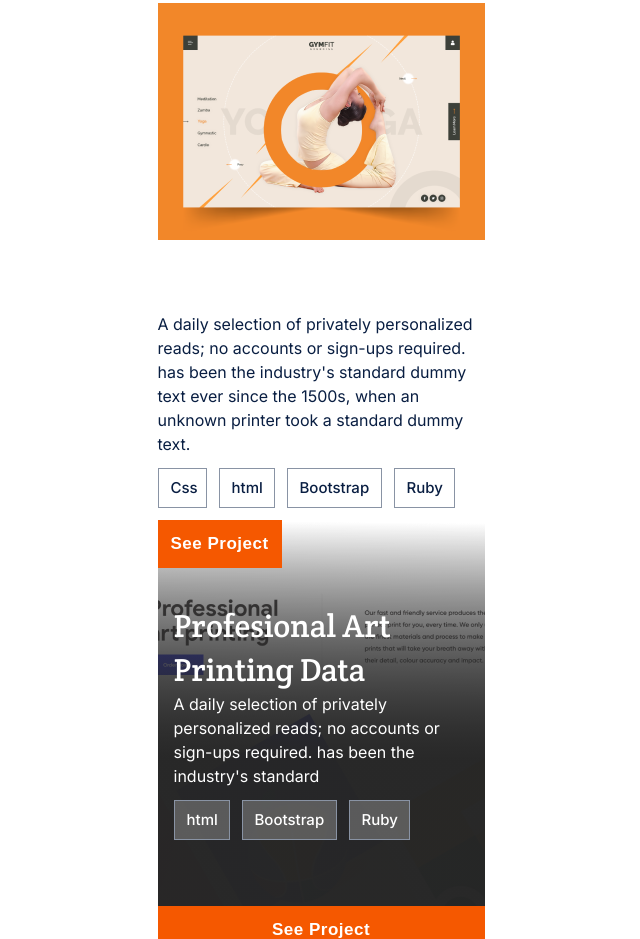
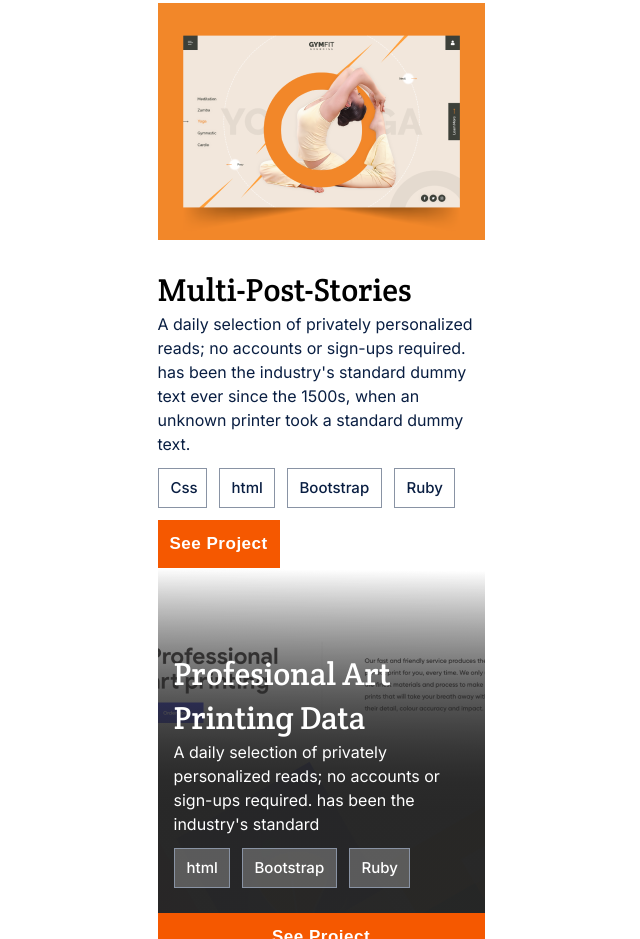
Before and after one commit to ZuhRa-HashiMi/portfolio_mobile, a website: page index.html in a window 1280 px wide. Shown: the part 1041-1980 px from the top of the page, without its empty margins (319-959 px from the left). Drawn offline with Linux system fonts and the light colour scheme; files whose address does not match are found by name.

Commit message:
add some chnages

```diff
--- a/css/style.css
+++ b/css/style.css
@@ -167,7 +167,7 @@ li {
   font-weight: 400;
   font-size: 32px;
   line-height: 44px;
-  color: white;
+  color: black;
 }
 
 .recent-works p {
@@ -298,8 +298,8 @@ button:active {
   color: #f4f1f0;
 }
 
-.recent-works button {
-  width: 124px;
+.recent-works button:not(.first_button){
+  width: 100%;
   height: 48px;
   float: left;
 }
@@ -314,14 +314,14 @@ button:active {
 }
 
 .card-content {
-  height: 386px;
+  height: 345px;
   background:
     linear-gradient(
       180.45deg,
       rgba(38, 38, 38, 0) 0.75%,
       rgba(38, 38, 38, 0.9) 61.94%
     ),
-    url(assets/Img\ Placeholder2.png);
+    url(../assets/ImgPlaceholder2.png);
   padding: 0 16px;
   padding-top: 84px;
 }
@@ -504,79 +504,3 @@ button:active {
   height: 18px;
   border-radius: 150px;
 }
-
-/* .contact-me {
-  display: flex;
-  flex-direction: column;
-  justify-content: center;
-  background: white;
-  padding: 120px 24px;
-}
-
-.contact-info > h6 {
-  font-family: 'Inter', sans-serif;
-  font-style: normal;
-  font-weight: 700;
-  font-size: 32px;
-  line-height: 44px;
-  text-align: center;
-  width: 327px;
-  height: 216px;
-  color: #172b4d;
-}
-
-form {
-  display: flex;
-  flex-direction: column;
-  justify-content: center;
-  gap: 20px;
-  padding: 8px;
-}
-
-input {
-  font-weight: normal;
-  font-size: 15px;
-  line-height: 24px;
-  height: 48px;
-  border-style: none;
-  background: white;
-  padding-left: 5px;
-}
-
-textarea {
-  font-style: normal;
-  font-weight: normal;
-  font-size: 15px;
-  line-height: 24px;
-  border-style: none;
-  padding-left: 10px;
-  height: 114px;
-  background: white;
-} */
-
-/* footer {
-  border-top: 1px solid #dfe1e6;
-  display: flex;
-  justify-content: center;
-  width: 100%;
-  background-color: white;
-}
-
-.footer .social-icon ul {
-  display: flex;
-}
-
-.footer .social-icon ul li {
-  list-style-type: none;
-}
-
-.shape {
-  display: flex;
-  justify-content: center;
-  width: 134px;
-  height: 5px;
-  bottom: 8px;
-  background: #0d151e;
-  border-radius: 10px;
-  margin-left: 48px;
-} */
--- a/index.html
+++ b/index.html
@@ -7,8 +7,6 @@
     <link href="https://fonts.googleapis.com/css?family=Roboto:100,100italic,300,300italic,regular,italic,500,500italic,700,700italic,900,900italic" rel="stylesheet" />
     <link href="https://fonts.googleapis.com/css?family=Poppins:100,100italic,200,200italic,300,300italic,regular,italic,500,500italic,600,600italic,700,700italic,800,800italic,900,900italic" rel="stylesheet" />
     <link href="https://fonts.googleapis.com/css?family=Inter:100,200,300,regular,500,600,700,800,900" rel="stylesheet" />
-    <!-- <link href="css/bootstrap.min.css" rel="stylesheet" type="text/css" />
-    <link href="css/bootstrap-theme.min.css" rel="stylesheet" type="text/css" /> -->
     <link href="css/style.css" rel="stylesheet">
     <link href="css/all.min.css" rel="stylesheet">
     <link rel="preconnect" href="https://fonts.googleapis.com">
@@ -80,13 +78,13 @@
             <li class="boots">Bootstrap</li>
             <li class="ruby">Ruby</li>
         </ul>
-        <button type="button" >See Project</button>
+        <button class="first_button" type="button" >See Project</button>
     </div>
     <!-- first-Profesional-Art-Printing-Data -->
     <div class="card-section">
         <div class="work-card">
             <div class="card-content flex-container">
-                <h4 cljass="title">Profesional Art Printing Data</h4>
+                <h4 class="title">Profesional Art Printing Data</h4>
                 <p>A daily selection of privately personalized reads; no accounts or sign-ups required. has been the industry's standard</p>
                 <ul>
                     <li class="html">html</li>
@@ -232,76 +230,5 @@
           </ul>
         </div>
     </section><!-- #About me -->
-            <!-- ================
-              contact-me
-             ================
-    <section class="contact-me">
-        <div class="contact-info">
-            <h6 class="first-par">I'm always interested in hearing about new projects, so if you'd like to chat please get in touch.
-            </h6>
-
-          <form id="form" action="https://formspree.io/f/moqrjalz" method="post">
-                <input name="fullname" type="text" placeholder="Full name" minlength="5"
-                maxlength="50"
-                aria-label=" full name"
-                required>
-                <hr class="hr">
-
-                <input
-                    name="email"
-                    id="email"
-                    class="stored"
-                    type="email"
-                    placeholder="Email address"
-                    aria-label=" Email Address"
-                    required>
-                    <hr class="hr">
-
-
-                    <textarea
-                    name="message"
-                    id="message"
-                    class="stored"
-                    minlength="5"
-                    maxlength="500"
-                    aria-label=" Comments"
-                    required
-                    placeholder="Enter text here"
-                  ></textarea>
-                  <button id="submit" type="submit">Get in touch</button>
-            </form>
-            </div>
-
-    </section> <!-- #contact-me -->
-    <!-- ================
-          Footer
-      ================ -->
-       <!-- <footer class="footer">
-           <div class="social-icon">
-            <ul class="social_media">
-                <li>
-                    <a href="https://github.com/ZuhRa-HashiMi" target="blank"><img src="assets/github.svg" alt="github"></a>
-                </li>
-                <li>
-                    <a href="https://www.linkedin.com/in/zuhra-hashimi-601966214/" target="blank"><img src="assets/Linkedin.svg" alt="linkedin"></a>
-                </li>
-
-                <li>
-                    <a href="https://twitter.com/ZuhraHashimi4" target="blank"><img src="assets/twitter.svg" alt="twitter"></a>
-                </li>
-                <li>
-                    <a href="http://medium.com" target="blank"><img src="assets/medium.svg" alt="linkedin"></a>
-                </li>
-                <li>
-                    <a href="http://angellist.com" target="blank"><img src="assets/angellist.svg" alt="angel-list"></a>
-                </li>
-
-            </ul>
-            <div class="shape"></div>
-
-           </div>
-       </footer>-->
-
-
 </body>
 </html>
```
Also changed, not shown: assets/ImgPlaceholder2.png (renamed from assets/Img Placeholder2.png).
